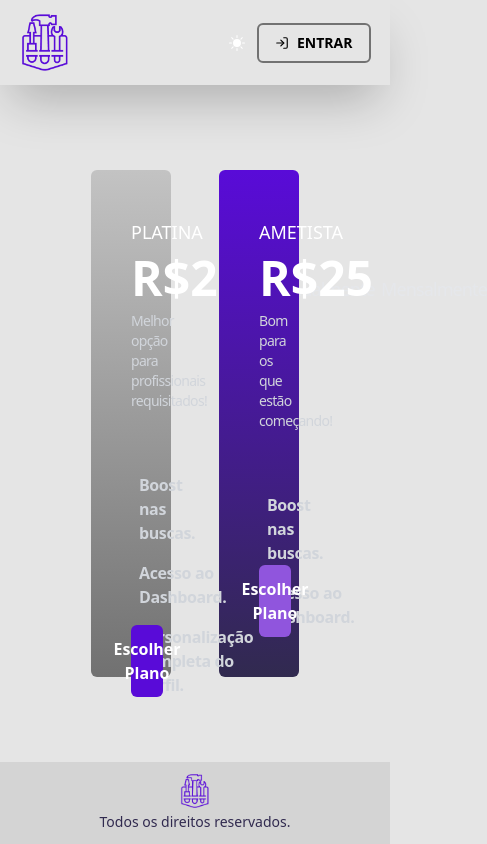
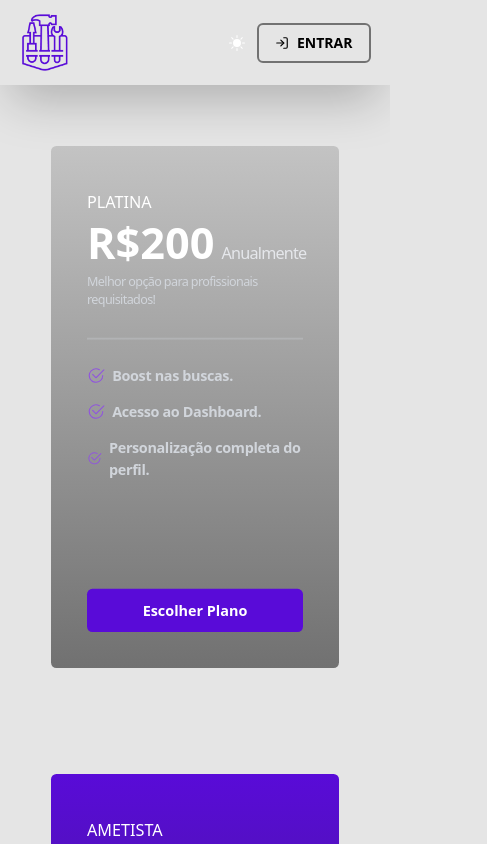
Before and after one commit to luiz-henrique-f/mr-fix-it, a Next.js app: page /pagamentoPlano in a window 390 px wide. Shown: the top 844 px of the page, 487 px wide, since content can reach past the window. Built offline with nearby package versions, Linux system fonts and the light colour scheme; no server answers.

Commit message:
fix: responsiveness applied to mobile on available screens.

```diff
--- a/src/app/createProfessional/page.tsx
+++ b/src/app/createProfessional/page.tsx
@@ -245,8 +245,8 @@ const CreateProfessional = () => {
   });
 
   return (
-    <div className='flex justify-center items-center gap-[10%] h-full'>
-      <div className='flex flex-col justify-center items-center bg-whiteBGDarker/10 p-4 rounded-md border border-solid border-grayLighter/40'>
+    <div className='flex justify-center items-center xl:gap-[10%] h-full'>
+      <div className='flex flex-col justify-center items-center bg-whiteBGDarker/10 p-4 rounded-md border border-solid border-grayLighter/40 scale-90 2sm:scale-100'>
         <Box
           component="form"
           sx={{
@@ -286,7 +286,7 @@ const CreateProfessional = () => {
             helperText={errors?.cpf_cnpj?.message}>
           </PersonalizadoTextField>
 
-          <div className='flex justify-evenly gap-2'>
+          <div className='flex flex-col 2sm:flex-row 2sm:justify-between 2sm:gap-2'>
             <PersonalizadoTextField
               {...register("celular", {
                 required: {
@@ -329,7 +329,7 @@ const CreateProfessional = () => {
             </PersonalizadoTextField>
           </div>
 
-          <div className='flex justify-between gap-2'>
+          <div className='flex flex-col 2sm:flex-row 2sm:justify-between 2sm:gap-2'>
             <PersonalizadoTextField
               {...register("uf")}
               id="uf"
@@ -444,7 +444,7 @@ const CreateProfessional = () => {
           width={500}
           height={500}
           alt="Aside Image"
-          className="relative"
+          className="relative hidden xl:block"
         />
       </div>
     </div>
--- a/src/app/pagamentoPlano/page.tsx
+++ b/src/app/pagamentoPlano/page.tsx
@@ -6,6 +6,7 @@ import { signIn, signOut, useSession } from "next-auth/react";
 
 import Button from '@/components/Button';
 import PricingItems from './components/PricingItems';
+import CardContainer from './components/PricingCardContainer';
 
 const PagamentoPlano = () => {
 
@@ -55,8 +56,8 @@ const PagamentoPlano = () => {
   };
 
   return (
-    <div className='flex flex-row gap-12 justify-center items-center h-full'>
-      <div className='flex flex-col bg-gradient-to-b from-whiteBGDarker to-grayPrimary p-10 rounded-md h-3/4 w-1/5 gap-2'>
+    <div className='flex flex-col 2sm:flex-row gap-12 justify-center items-center h-full p-8'>
+      <div className='flex flex-col bg-gradient-to-b from-whiteBGDarker to-grayPrimary p-10 rounded-md h-[580px] scale-[0.9] 2sm:scale-100 w-[320px] 3xl:w-1/5 gap-2 2sm:hover:drop-shadow-[25px_25px_5px_rgba(102,102,102,0.3)] 2sm:hover:scale-[1.03] transition-all duration-[0.4s] ease-[ease-in-out] hover:transition-all hover:duration-[0.4s] hover:ease-[ease-in-out]'>
         <p className='text-left text-white uppercase font-medium text-lg py-2'>Platina</p>
 
         <div className='text-left flex flex-row items-baseline gap-2'>
@@ -83,7 +84,7 @@ const PagamentoPlano = () => {
       </div>
 
 
-      <div className='flex flex-col bg-gradient-to-b from-primary to-primaryDarker p-10 rounded-md h-3/4 w-1/5 gap-2'>
+      <div className='flex flex-col bg-gradient-to-b from-primary to-primaryDarker p-10 rounded-md h-[580px] scale-[0.9] 2sm:scale-100 w-[320px] 3xl:w-1/5 gap-2 2sm:hover:drop-shadow-[25px_25px_5px_rgba(102,102,102,0.3)] 2sm:hover:scale-[1.03] transition-all duration-[0.4s] ease-[ease-in-out] hover:transition-all hover:duration-[0.4s] hover:ease-[ease-in-out]]'>
         <p className='text-left text-white uppercase font-medium text-lg py-2'>Ametista</p>
 
         <div className='text-left flex flex-row items-baseline gap-2'>
```
